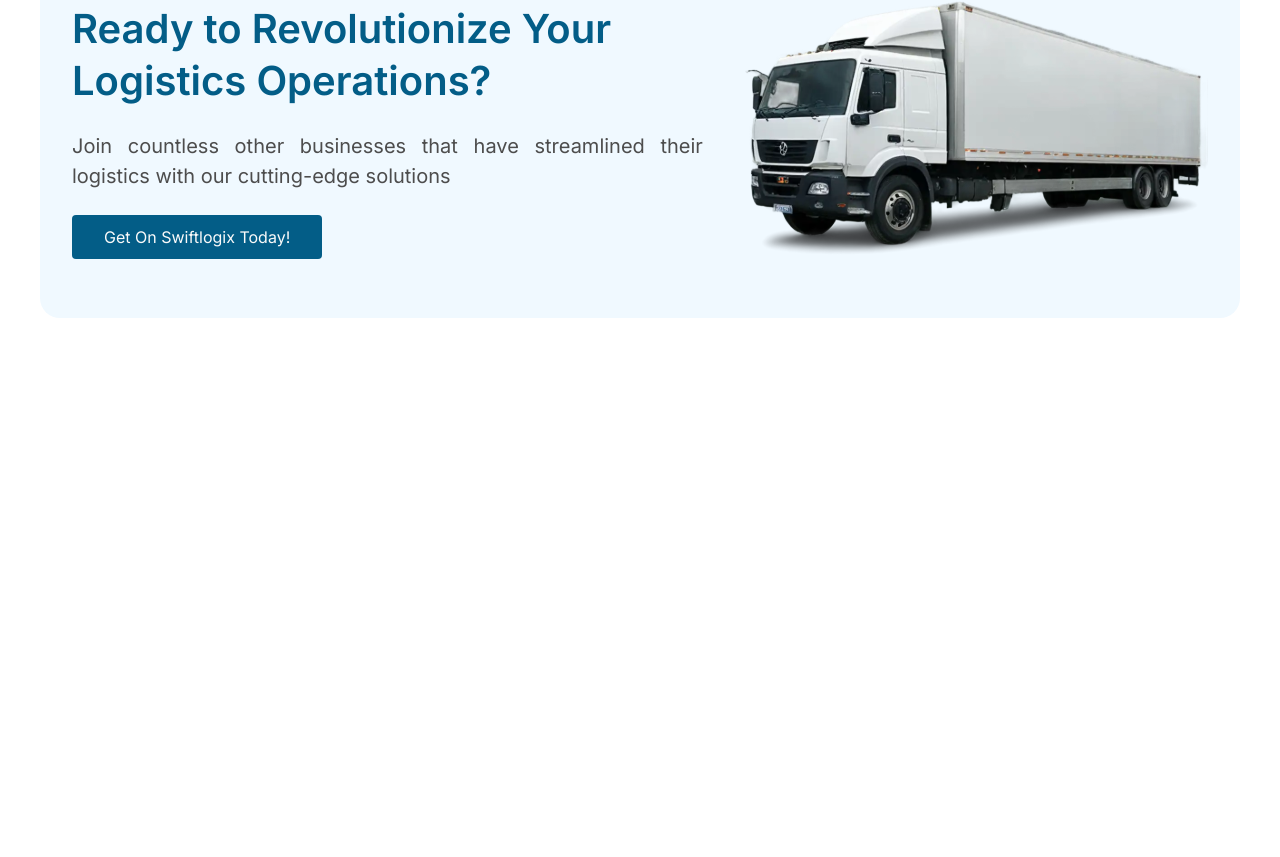
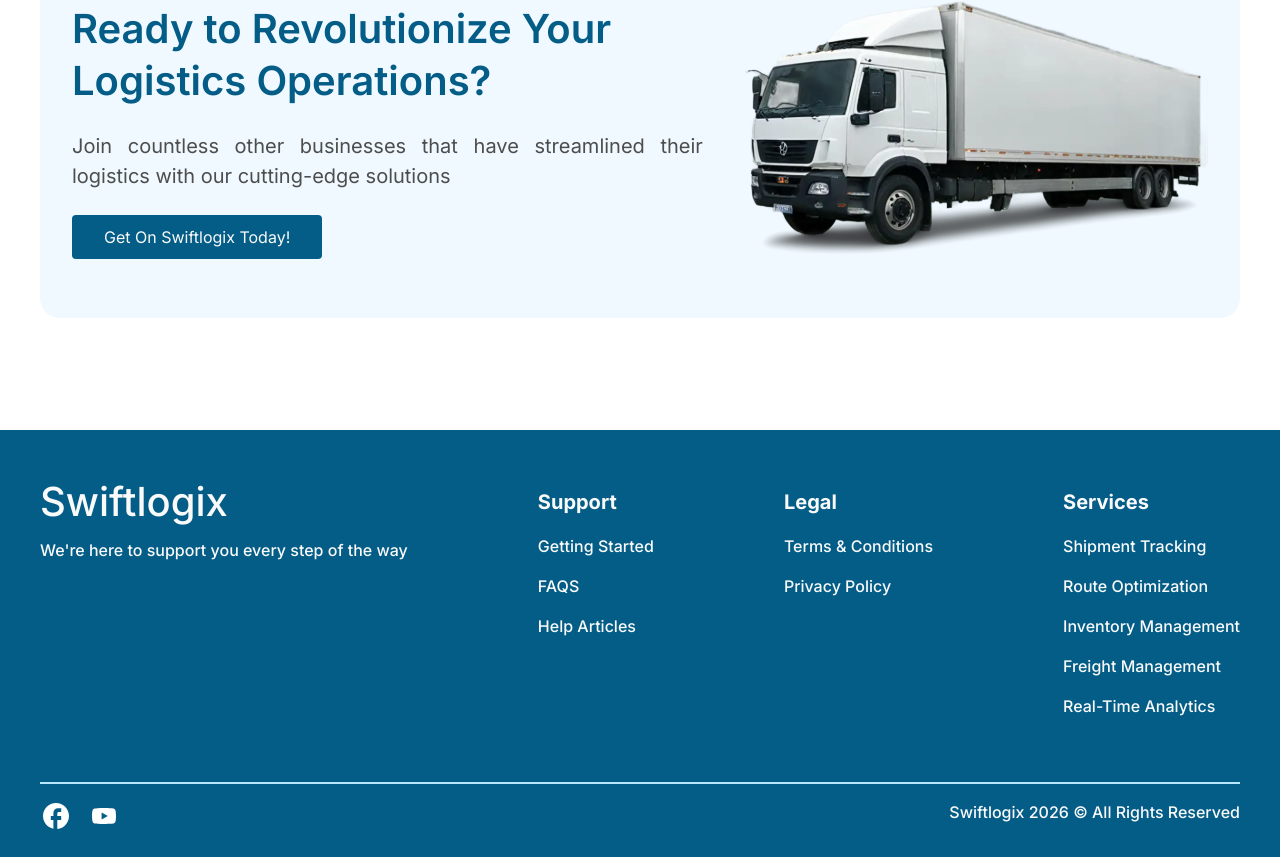
Before and after one commit to mazaherireza/swiftlogix, a React (Vite) app: page / in a window 1280 px wide. Shown: the part 2478-3335 px from the top of the page. Before the commit the page ends 2908 px from the top, so only its background shows below. Built offline with nearby package versions, Linux system fonts and the light colour scheme.

Commit message:
Add Footer

```diff
--- /dev/null
+++ b/src/components/footer/footer.component.tsx
@@ -0,0 +1,85 @@
+import { type ReactNode } from "react";
+
+import { Link } from "react-router";
+
+import facebook from "@/assets/images/facebook.svg";
+import youtube from "@/assets/images/youtube.svg";
+
+import styles from "./footer.module.css";
+
+export default function FooterComponent(): ReactNode {
+  const year = new Date().getFullYear();
+
+  return (
+    <footer className={styles.footer}>
+      <div className={styles.main}>
+        <div className={styles.headline}>
+          <div className={styles.logo}>Swiftlogix</div>
+          <div className={styles.more}>
+            We're here to support you every step of the way
+          </div>
+        </div>
+        <div className={styles.links}>
+          <div className={styles.title}>Support</div>
+          <ul>
+            <li>
+              <Link to="#">Getting Started</Link>
+            </li>
+            <li>
+              <Link to="#">FAQS</Link>
+            </li>
+            <li>
+              <Link to="#">Help Articles</Link>
+            </li>
+          </ul>
+        </div>
+        <div className={styles.links}>
+          <div className={styles.title}>Legal</div>
+          <ul>
+            <li>
+              <Link to="#">Terms & Conditions</Link>
+            </li>
+            <li>
+              <Link to="#">Privacy Policy</Link>
+            </li>
+          </ul>
+        </div>
+        <div className={styles.links}>
+          <div className={styles.title}>Services</div>
+          <ul>
+            <li>
+              <Link to="#">Shipment Tracking</Link>
+            </li>
+            <li>
+              <Link to="#">Route Optimization</Link>
+            </li>
+            <li>
+              <Link to="#">Inventory Management</Link>
+            </li>
+            <li>
+              <Link to="#">Freight Management</Link>
+            </li>
+            <li>
+              <Link to="#">Real-Time Analytics</Link>
+            </li>
+          </ul>
+        </div>
+      </div>
+      <div className={styles.divider}></div>
+
+      <div className={styles.extra}>
+        <div className={styles.socials}>
+          <Link to="#">
+            <img src={facebook} alt="" />
+          </Link>
+          <Link to="#">
+            <img src={youtube} alt="" />
+          </Link>
+        </div>
+        <div className={styles.copyright}>
+          Swiftlogix {year} &copy; All Rights Reserved
+        </div>
+      </div>
+    </footer>
+  );
+}
--- /dev/null
+++ b/src/components/footer/footer.module.css
@@ -0,0 +1,78 @@
+.footer {
+  background-color: var(--color-primary);
+  color: var(--color-gray-98);
+
+  margin-block-start: 7rem;
+
+  padding-block: 3.75rem 1.5rem;
+  padding-inline: max(1rem, ((100% - var(--layout-size-1)) / 2));
+
+  display: grid;
+  gap: 1rem;
+
+  font-size: 1rem;
+  font-weight: 500;
+
+  line-height: 1.5rem;
+
+  .main {
+    display: flex;
+    flex-wrap: wrap;
+    justify-content: space-between;
+    gap: 3rem;
+
+    .headline {
+      display: grid;
+      align-content: start;
+      gap: 1.5rem;
+
+      .logo {
+        font-size: 2.5rem;
+      }
+
+      .more {
+      }
+    }
+
+    .links {
+      display: grid;
+      align-content: start;
+      gap: 1.25rem;
+
+      .title {
+        font-size: 1.25rem;
+        font-weight: 700;
+      }
+
+      > ul {
+        display: grid;
+        gap: 1rem;
+
+        > li {
+        }
+      }
+    }
+  }
+
+  .divider {
+    margin-block-start: 3rem;
+
+    border-block-start: 2px solid var(--color-primary-divider);
+  }
+
+  .extra {
+    display: flex;
+    justify-content: space-between;
+    gap: 3rem;
+
+    .socials {
+      display: flex;
+      gap: 1rem;
+
+      font-size: 2rem;
+    }
+
+    .copyright {
+    }
+  }
+}
--- a/src/pages/home/home.page.tsx
+++ b/src/pages/home/home.page.tsx
@@ -4,8 +4,8 @@ import HeroComponent from "@/components/hero/hero.component";
 import ServicesComponent from "@/components/services/services.component";
 import TestimonialComponent from "@/components/testimonial/testimonial.component";
 import StatisticsComponent from "@/components/statistics/statistics.component";
-
 import CallToActionComponent from "@/components/call-to-action/call-to-action.component";
+import FooterComponent from "@/components/footer/footer.component";
 
 import styles from "./home.module.css";
 
@@ -17,6 +17,7 @@ export default function HomePage(): ReactNode {
       <TestimonialComponent />
       <StatisticsComponent />
       <CallToActionComponent />
+      <FooterComponent />
     </div>
   );
 }
--- a/src/styles/colors.css
+++ b/src/styles/colors.css
@@ -11,5 +11,5 @@
   --color-primary: hsl(199deg 96% 27%);
   --color-primary-hover: hsl(199deg 96% 22%);
   --color-primary-fade: hsl(203deg 100% 97%);
-  --color-primary-border: hsl(201deg 100% 86%);
+  --color-primary-divider: hsl(201deg 100% 86%);
 }
```
Also changed, not shown: src/assets/images/facebook.svg (added), src/assets/images/youtube.svg (added).
